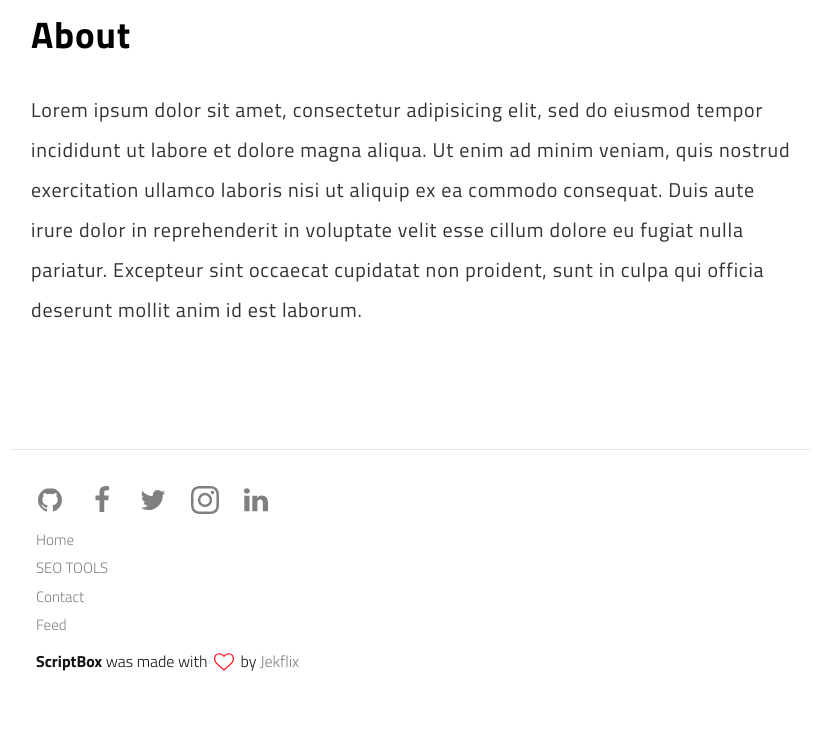
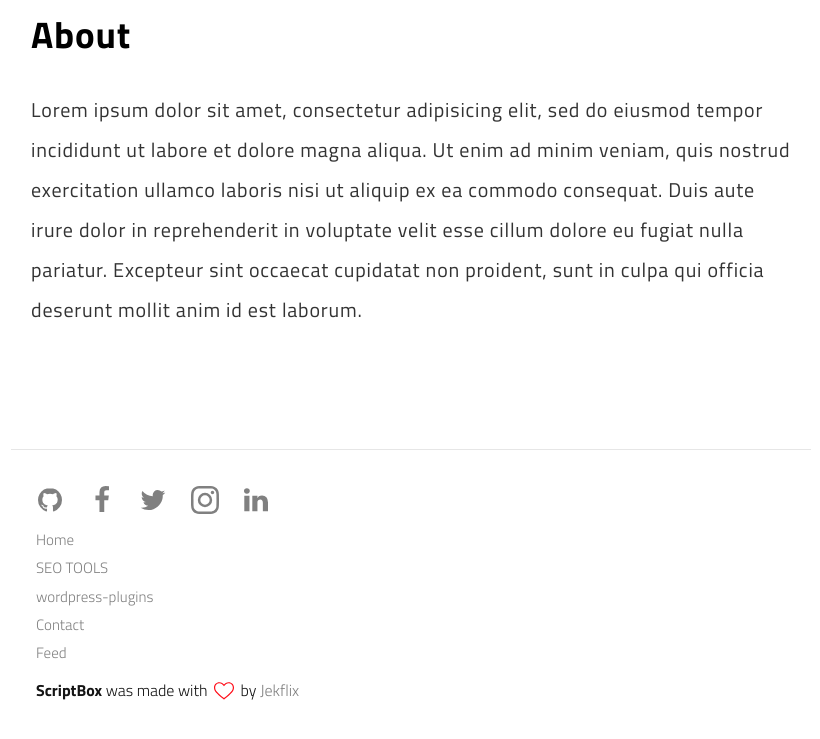
Before and after one commit to bnjddi/scriptbox, a Jekyll site: the page built from about.md, in a window 1280 px wide and 1169 px high. Shown: the part 430-1169 px from the top of the window, without its empty margins (229-1049 px from the left). Built offline with Jekyll 4.4.1, drawn with Linux system fonts in a browser that asks for light colours.

Commit message:
Update _config.yml

```diff
--- a/_config.yml
+++ b/_config.yml
@@ -40,6 +40,8 @@ links:
     url: /
   - title: SEO TOOLS
     url: /category/seo/
+  - title: wordpress-plugins
+    url: /category/wordpress-plugins/
   - title: Contact
     url: /contact/
 
```
